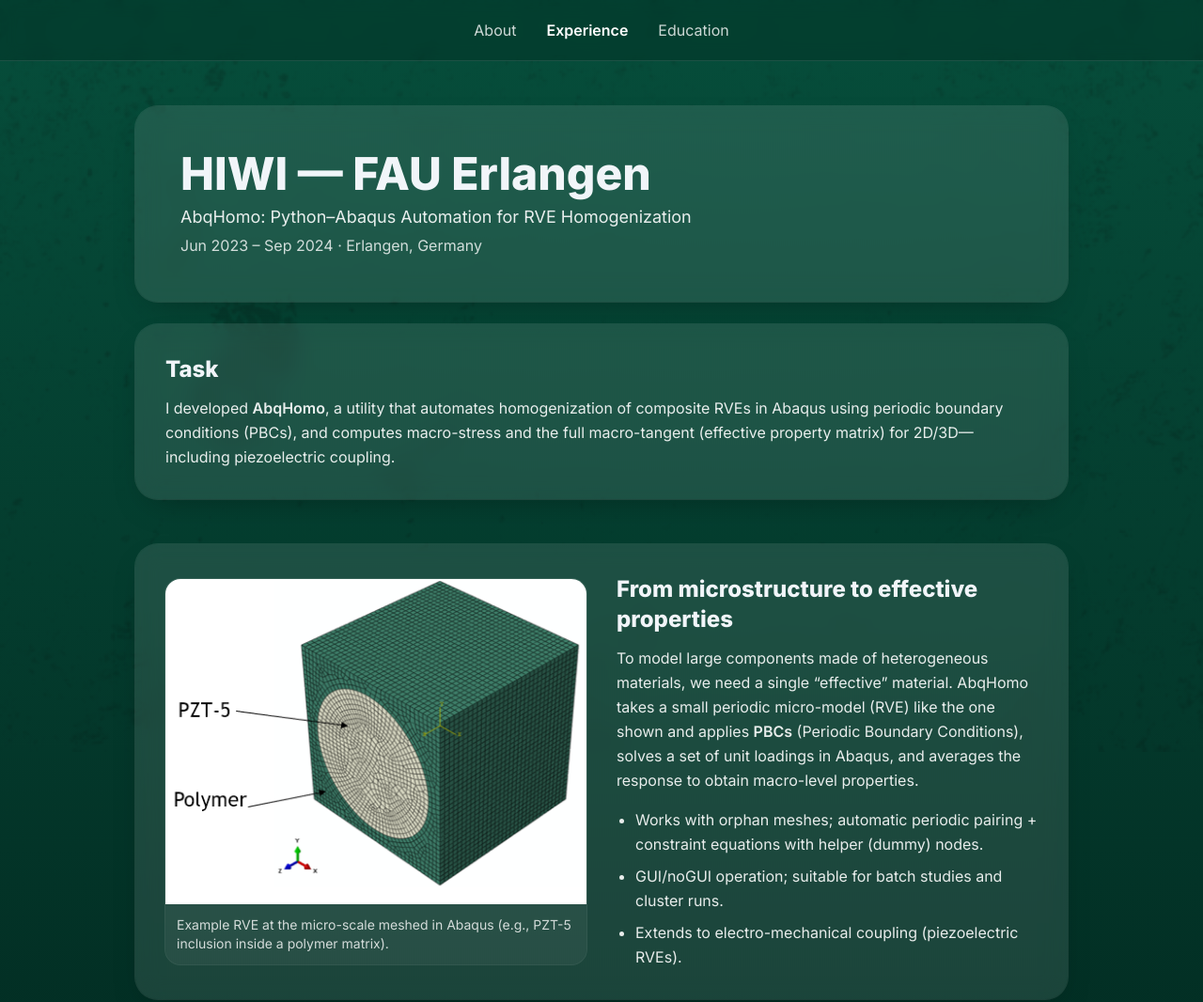
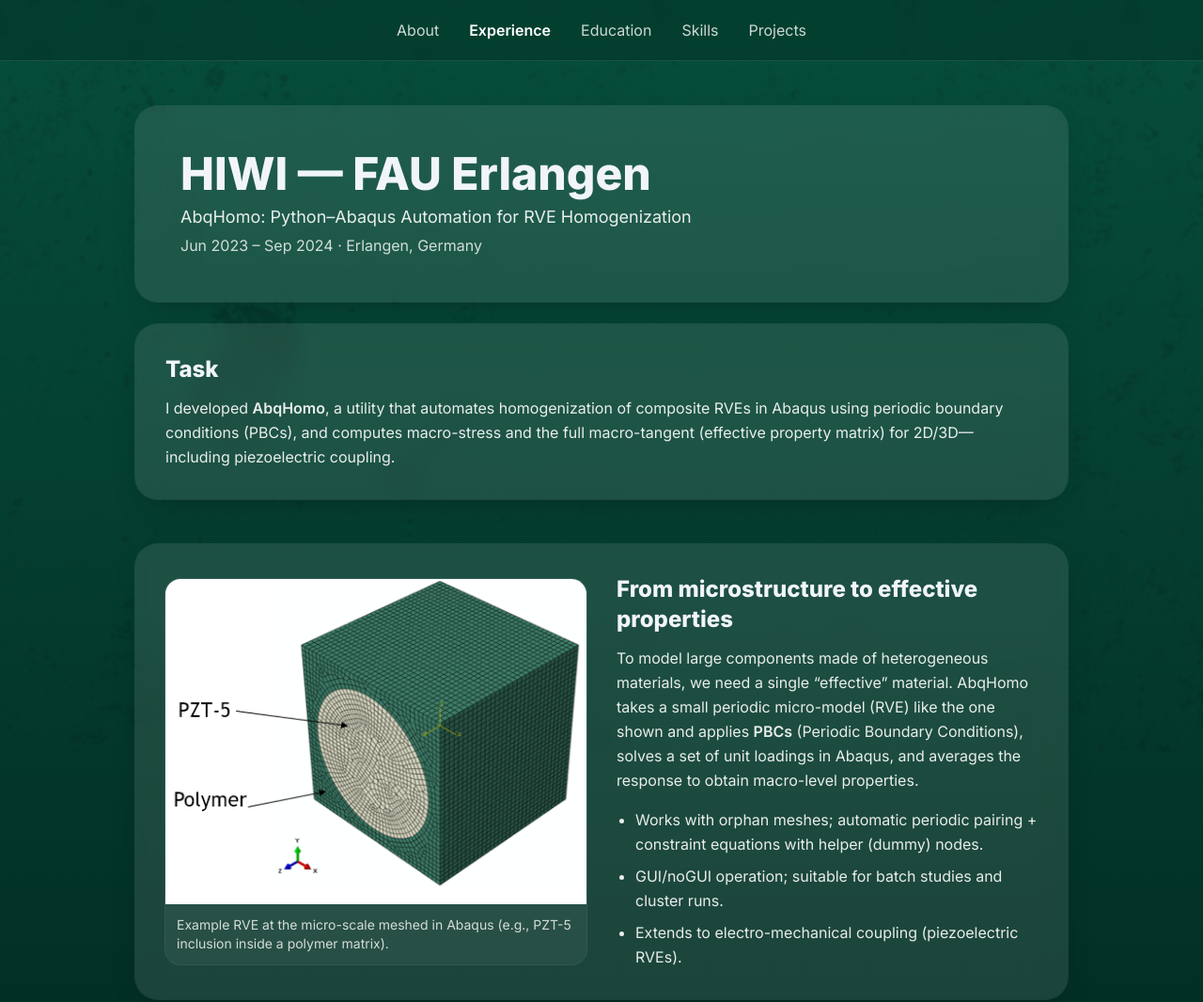
Before and after one commit to ashishvayangankar/ashishvayangankar.github.io, a plain HTML site: page fau-hiwi.html in a window 1280 px wide. Shown: the top 1066 px of the page at 94% size. Drawn offline with nearby package versions, Linux system fonts and the light colour scheme.

Commit message:
Update fau-hiwi.html

```diff
--- a/fau-hiwi.html
+++ b/fau-hiwi.html
@@ -39,6 +39,8 @@
       <a href="/" class="hover:text-accent/90 text-white/80">About</a>
       <a href="/experience.html" class="text-white font-semibold">Experience</a>
       <a href="/education.html" class="hover:text-accent/90 text-white/80">Education</a>
+      <a href="/skills.html" class="hover:text-accent/90 text-white/80">Skills</a>
+      <a href="/projects.html" class="hover:text-accent/90 text-white/80">Projects</a>
     </nav>
   </div>
 </header>
```
